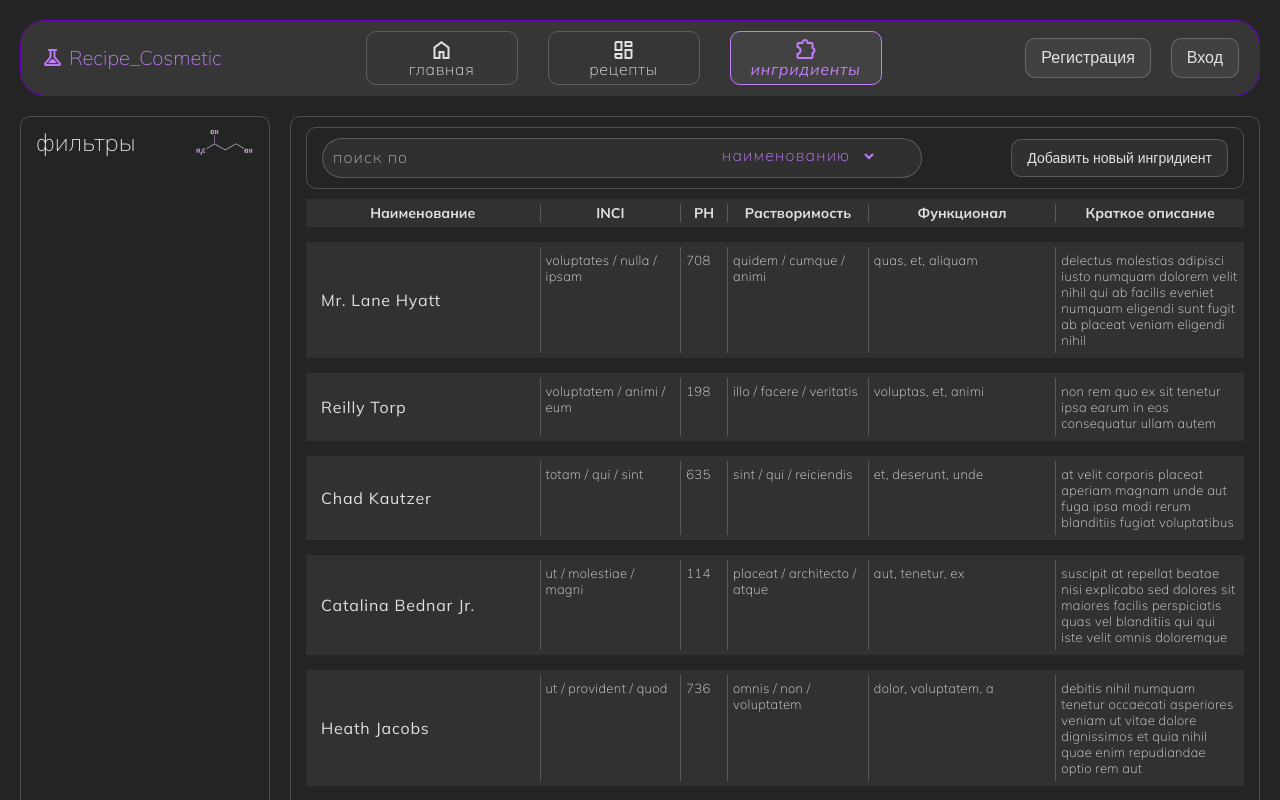
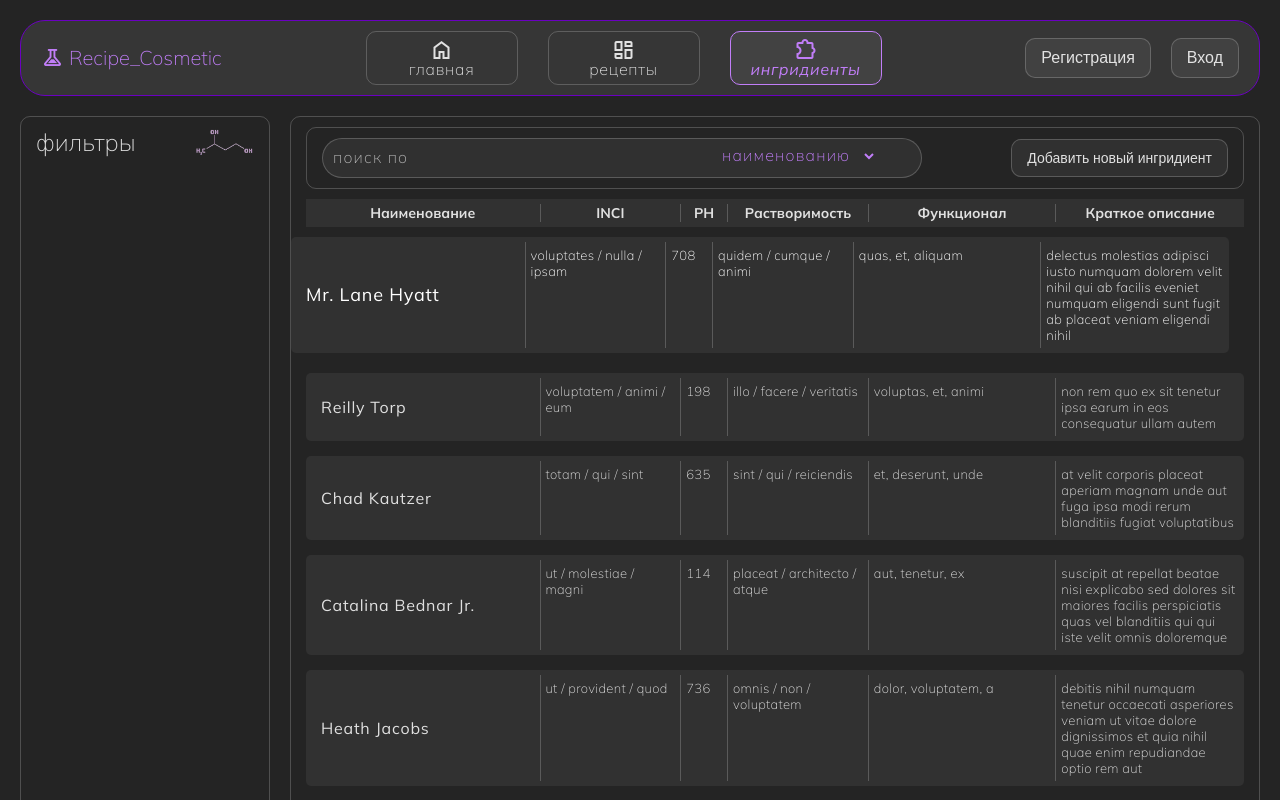
Before and after one commit to Old-Yaryi/Recipes, a React (Vite) app: page /ingridients in a window 1280 px wide. In both pictures the pointer is over the element 775 px from the left and 299 px from the top of the page. Shown: the top 800 px of the page. Built offline with nearby package versions, Linux system fonts and the light colour scheme.

Commit message:
before changed header

```diff
--- a/src/pages/Ingridients/Ingridients.jsx
+++ b/src/pages/Ingridients/Ingridients.jsx
@@ -39,6 +39,7 @@ const Ingridients = () => {
       data.filter(ingridient => {
         return ingridient.INCI.join(' / ').toLowerCase().includes(search.toLowerCase())
       })
+
 
   return (
     <div className="main__grid">
--- a/src/pages/Ingridients/Ingridients.scss
+++ b/src/pages/Ingridients/Ingridients.scss
@@ -8,8 +8,18 @@
   background-color: var(--background-deep-light);
   padding: 5px 0;
   margin-bottom: 15px;
+  transition: transform 0.4s ease-out;
+  border-radius: 5px;
+
+  &:hover {
+    transform: translate(-15px, -5px);
+    color: #fff;
 
 
+    & .table__item.name {
+      font-size: 18px;
+    }
+  }
 
   & .table__item {
     border-right: 1px var(--border-deep-color) solid;
@@ -18,6 +28,7 @@
     font-weight: 100;
     font-size: 13px;
     letter-spacing: 0.3px;
+    transition: font-size 0.2s ease-in-out, color 0.4s ease-in-out;
 
     &.name {
       font-size: 16px;
@@ -26,6 +37,7 @@
       font-weight: 400;
       letter-spacing: 0.8px;
       padding-left: 15px;
+      transition: font-size 0.2s ease-in-out, color 0.4s ease-in-out;
     }
 
     &:last-child {
```
